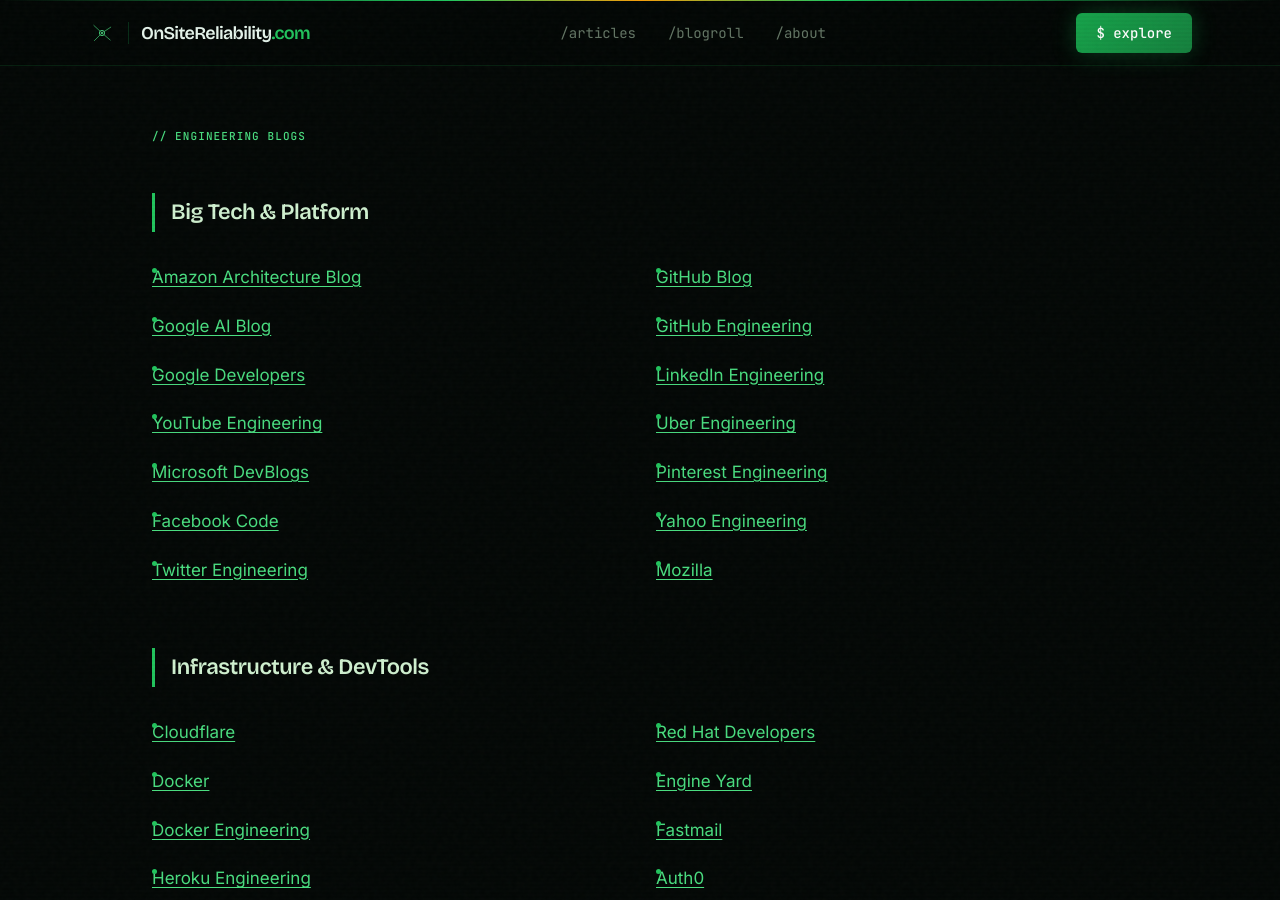
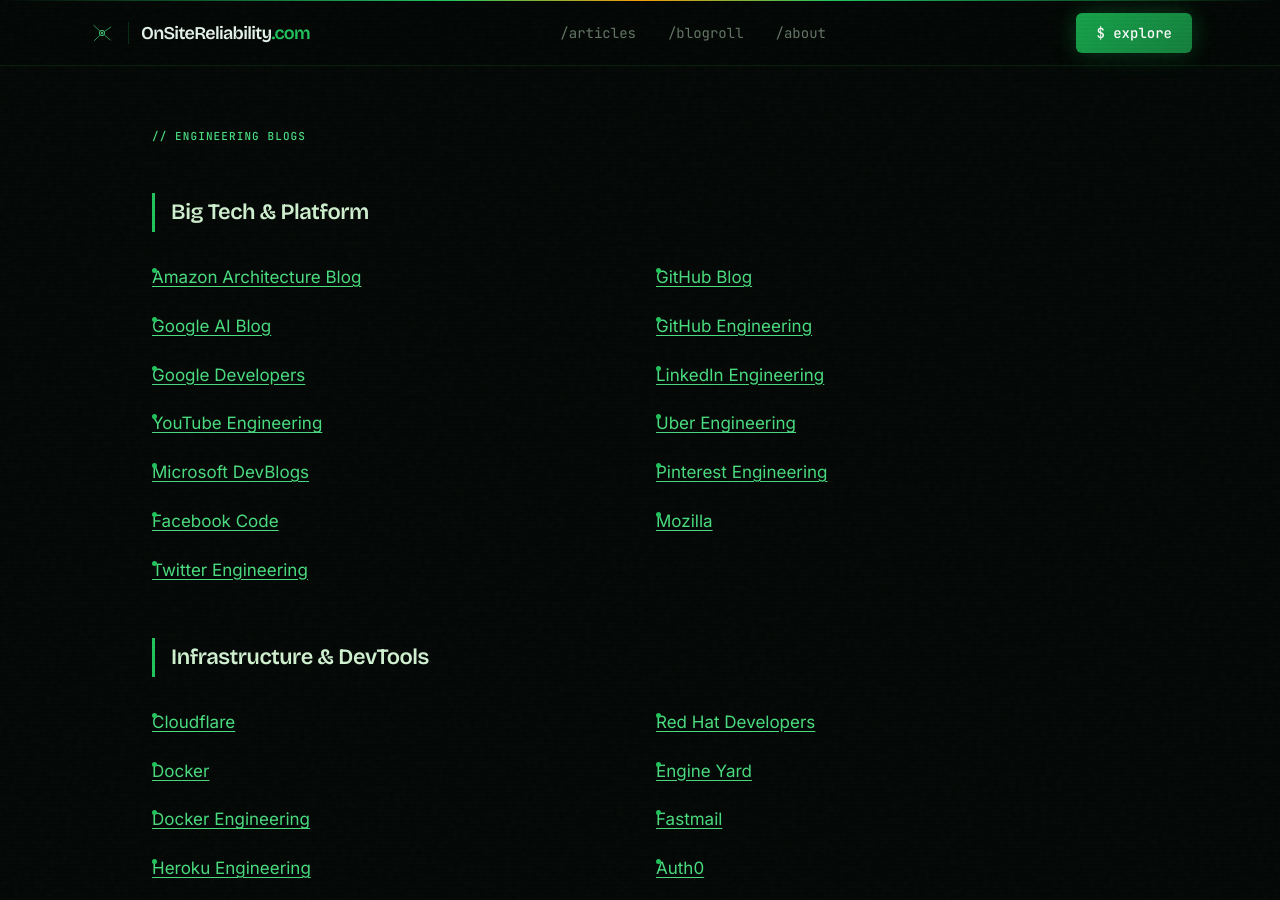
Before and after one commit to qapage/qapage.github.io, a Jekyll site: the page built from engineering_blogs.md, in a window 1280 px wide and 900 px high. Built offline with Jekyll 4.4.1, drawn with Linux system fonts in a browser that asks for light colours; nearby versions of some CDN libraries.

Commit message:
Removed Yahoo Engineering from blogroll

```diff
--- a/engineering_blogs.md
+++ b/engineering_blogs.md
@@ -41,7 +41,6 @@
  * [LinkedIn Engineering](https://engineering.linkedin.com/blog.rss.html)
  * [Uber Engineering](https://eng.uber.com/)
  * [Pinterest Engineering](https://engineering.pinterest.com/)
- * [Yahoo Engineering](https://yahooeng.tumblr.com/)
  * [Mozilla](https://blog.mozilla.org/)
 
 #### Infrastructure & DevTools
```
